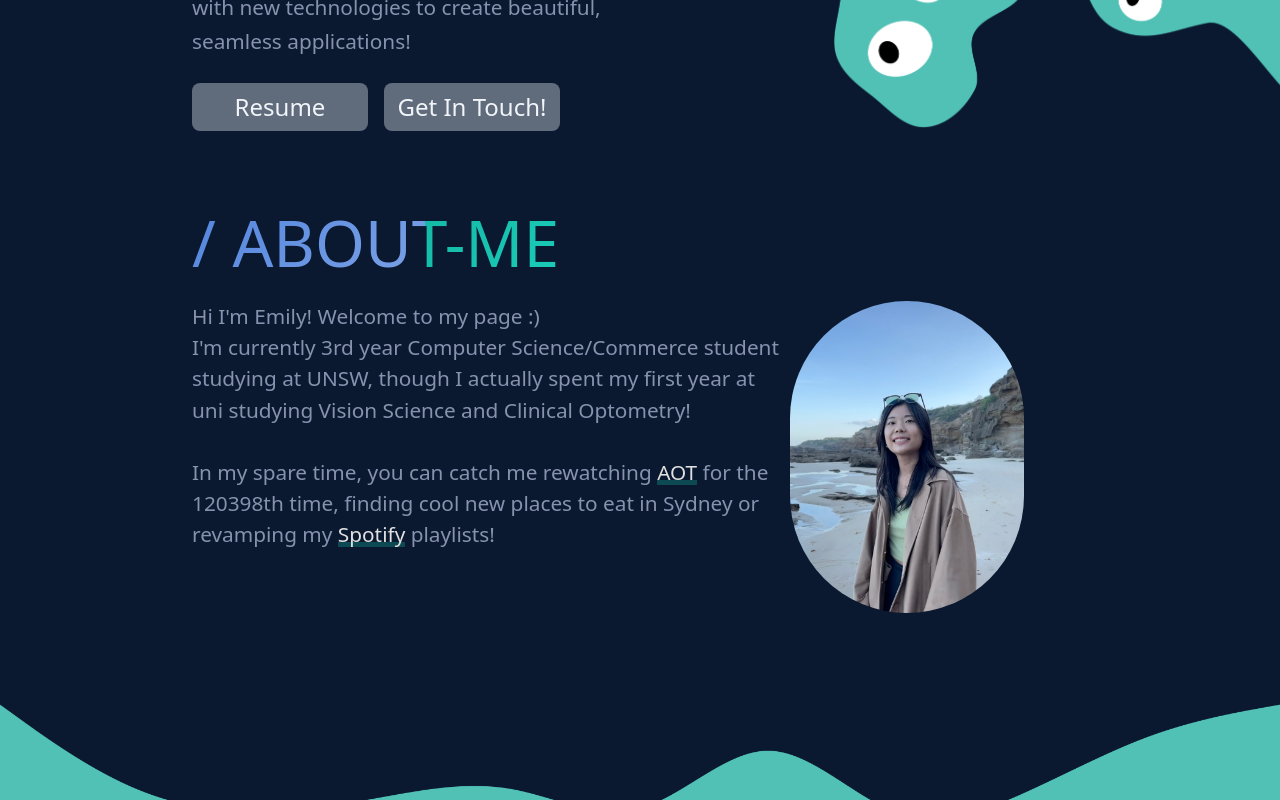
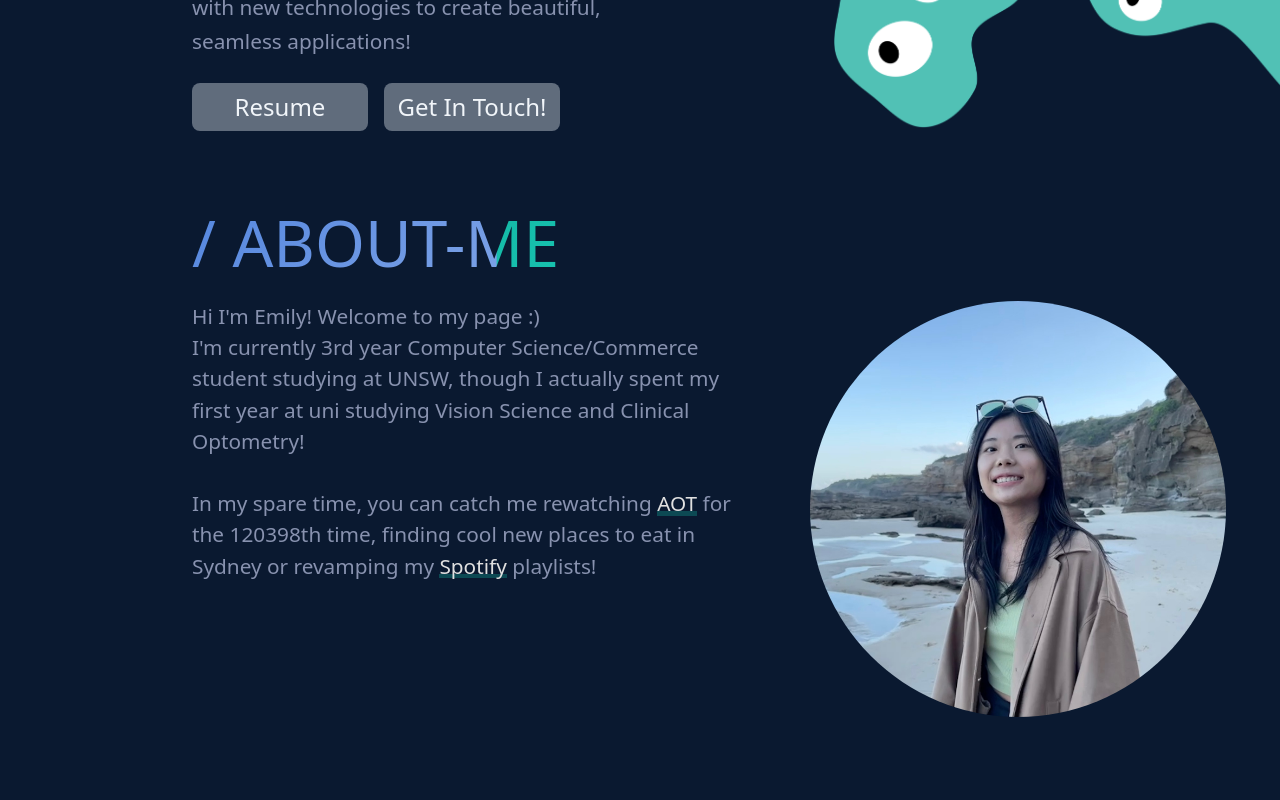
Before and after one commit to eemliu/my-port, a React (Create React App) app: page / in a window 1280 px wide. Shown: the part 680-1480 px from the top of the page. Built offline with nearby package versions, Linux system fonts and the light colour scheme.

Commit message:
fixed portrait bug

```diff
--- a/src/index.css
+++ b/src/index.css
@@ -15,7 +15,10 @@
     right-5
     z-50
     cursor-pointer
-    overflow-y-scroll;
+    overflow-y-scroll
+    hover:scale-125
+    transition-all
+    duration-150;
   }
 
   .navbar-desktop {
@@ -92,8 +95,10 @@
 
   .landing-layout {
     @apply flex flex-col
-    laptop:justify-start laptop:ml-[15%] laptop:mr-[20%]
-    tablet:justify-center tablet:items-end tablet:mr-[20%] tablet:ml-[20%];
+    laptop:justify-start
+    laptop:ml-[15%]
+    /* laptop:mr-[10%]  */
+    tablet:justify-center tablet:items-end tablet:mr-[10%] tablet:ml-[10%];
   }
 
   .landing-section {
@@ -167,6 +172,7 @@
     dark:text-slate-100
     hover:text-[#3F78DA]
     dark:hover:text-[#7FA5E6]
+    hover:scale-110
     pr-[0.5rem]
     pl-[0.5rem]
     pt-[0.5rem]
@@ -184,6 +190,7 @@
     @apply
     block
     tablet:hidden
+    blob-small:hidden
     laptop:object-cover laptop:h-[100%] laptop:w-[100%]
     monitor:object-cover monitor:h-[100%] monitor:w-[100em]
     transition-all duration-300;
@@ -218,9 +225,23 @@
   }
 
   .about-body {
+    @apply flex gap-5 justify-between
+    tablet:flex-col laptop:flex-row desktop:flex-row
+    mt-[0.5em] dark:text-lightFont2 text-darkFont2 tablet:text-center tablet:items-center laptop:text-[1.3em];
+  }
+
+  .about-content {
     @apply
-    flex tablet:flex-col laptop:flex-col desktop:flex-row
-    mt-[0.5em] dark:text-lightFont2 text-darkFont2 tablet:text-center tablet:items-center laptop:text-[1.3em];
+    tablet:w-[70%]
+    laptop:w-[50%];
+  }
+
+  .portrait {
+    @apply
+    rounded-full object-cover
+    h-[20em] w-[20em]
+    tablet:mt-[1em]
+    laptop:mr-[5%];
   }
 
   .projects-section {
@@ -320,6 +341,7 @@
    dark:hover:bg-secondaryBlue
    hover:bg-primary
     hover:cursor-pointer
+    hover:scale-110
     transition-all duration-100;
   }
 
--- a/src/pages/Landing.jsx
+++ b/src/pages/Landing.jsx
@@ -157,7 +157,7 @@ const Landing = () => {
           <section className='about-section show-on-scroll' id='About' ref={About}>
             <h1 className='about-header'>/ about-me</h1>
             <div className='about-body'>
-              <p>
+              <p className='about-content'>
                 Hi I'm Emily! Welcome to my page :)
                 <br />
                 I'm currently 3rd year Computer Science/Commerce student studying at UNSW, though I actually spent my first year at uni studying Vision Science and Clinical Optometry!
@@ -165,8 +165,8 @@ const Landing = () => {
                 <br />
                 In my spare time, you can catch me rewatching <a href="" className='link-decor dark:text-[#E0E0E0] text-darkFont2'>AOT</a> for the 120398th time, finding cool new places to eat in Sydney or revamping my <a className='link-decor dark:text-[#E0E0E0] text-darkFont2' href="https://open.spotify.com/user/emilyyy496?si=dcf0986a334f4ee">Spotify</a> playlists!
               </p>
-              <br />
-              <img className='rounded-full object-cover tablet:h-[15em] tablet:w-[15em] laptop:h-[15em] laptop:w-[15em]' src={portrait} alt="" />
+              <img className='portrait' src={portrait} alt="" />
+              {/* <div className='bg-slate-700 h-[50px] w-[50px]'></div> */}
             </div>
           </section>
           <section className='projects-section hidden show-on-scroll' id='Projects'>
--- a/tailwind.config.js
+++ b/tailwind.config.js
@@ -11,7 +11,7 @@ module.exports = {
     screens: {
       'tablet': {'min':'0px', 'max': '850px'},
       'laptop': '850px',
-      'blob-small': {'min':'850px', 'max': '1000px'},
+      'blob-small': {'min':'850px', 'max': '890px'},
       'desktop':'1140px',
       'monitor': '1230px',
     },
```
Also changed, not shown: src/assets/profile-blob1.png, src/assets/scroll-up1.png.
